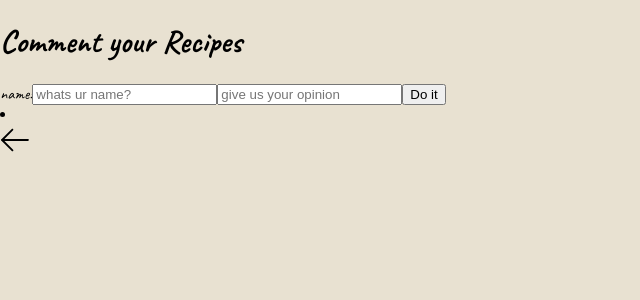
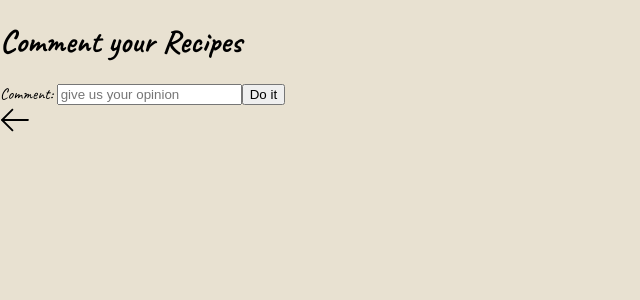
Before and after one commit to HendrikNeuschulz/Capstone-Projekt, a Next.js app: page /comments in a window 1280 px wide. Shown: the top 300 px of the page, without its empty margins (0-640 px from the left). Built offline with nearby package versions, Linux system fonts and the light colour scheme.

Commit message:
add fake userdata and create comments

```diff
--- a/components/ChooseFoodCard.js
+++ b/components/ChooseFoodCard.js
@@ -88,7 +88,7 @@ const RecipeNameContainer = styled.div`
   box-shadow: 2px 3px 8px black;
   height: 60px;
   width: 250px;
-  padding: 15px;
+  padding: auto;
   opacity: 0.8;
   background-color: #e8e1d1;
   color: black;
--- a/components/CommentForm.js
+++ b/components/CommentForm.js
@@ -1,19 +1,19 @@
 import Link from "next/link";
+import User from "../userdata.json";
 
-export default function CommentRecipe({ addComment }) {
+export default function CommentRecipe({ addComment, User, comment }) {
   function handleSubmit(event) {
     event.preventDefault();
     const formData = new FormData(event.target);
-    const { name, comment } = Object.fromEntries(formData);
-    addComment(comment, name);
+    const { comment } = Object.fromEntries(formData);
+    addComment(comment);
     event.target.reset();
   }
 
   return (
     <>
       <form onSubmit={handleSubmit}>
-        <label htmlFor="name">name:</label>
-        <input type="text" name="name" placeholder="whats ur name?"></input>
+        <label htmlFor="name">Comment: </label>
         <input
           type="text"
           name="comment"
@@ -22,7 +22,6 @@ export default function CommentRecipe({ addComment }) {
         <button type="submit" variant="submit">
           Do it
         </button>
-        <li></li>
       </form>
 
       <Link href={"/mealcenter"}>
--- a/pages/_app.js
+++ b/pages/_app.js
@@ -2,6 +2,7 @@ import { useEffect, useState } from "react";
 import GlobalStyles from "../components/GlobalStyles";
 import recipes from "../recipedata.json";
 import { useLocalStorage } from "../helpers/hooks";
+import User from "../userdata.json";
 
 function MyApp({ Component, pageProps }) {
   const [nextRecipe, setNextRecipe] = useState(null);
@@ -11,6 +12,10 @@ function MyApp({ Component, pageProps }) {
   useEffect(() => {
     findRandomRecipe();
   }, []);
+
+  function addComment(comment) {
+    setComment((previousComments) => [...previousComments, comment]);
+  }
 
   function addRecipesToFavourites(recipeId) {
     setFavourites((previousFavourites) => [...previousFavourites, recipeId]);
@@ -47,6 +52,7 @@ function MyApp({ Component, pageProps }) {
         onDeleteRecipes={deleteRecipes}
         comment={comment}
         onSetComment={setComment}
+        onAddComment={addComment}
       />
     </>
   );
--- a/pages/comments.js
+++ b/pages/comments.js
@@ -1,14 +1,34 @@
+import styled from "styled-components";
 import CommentRecipe from "../components/CommentForm";
+import user from "../userdata.json";
 
-export default function Comment({ onSetComment }) {
-  function addComment(name, comment) {
-    const newComment = { name, comment };
-    onSetComment((comment) => [newComment, ...comment]);
+export default function Comment({ onAddComment, comment }) {
+  function addComment(comment) {
+    const oneName = user[0];
+    const newComment = { ...oneName, comment: comment };
+    onAddComment(newComment);
   }
   return (
     <>
       <h1>Comment your Recipes</h1>
       <CommentRecipe addComment={addComment} />
+
+      {comment.map((singleComment) => {
+        return (
+          <Comments>
+            {singleComment.name} <br />
+            {singleComment.comment}
+            {singleComment.commenttwo}
+          </Comments>
+        );
+      })}
     </>
   );
 }
+
+const Comments = styled.p`
+  border: 2px solid black;
+  text-align: center;
+  margin: 20px;
+  padding: auto;
+`;
--- /dev/null
+++ b/userdata.json
@@ -0,0 +1,42 @@
+[
+  {
+    "id": "1",
+    "name": "Hendrik",
+    "image": ""
+  },
+  {
+    "id": "2",
+    "name": "Gustav",
+    "image": "",
+    "comment": "nice recipe, I liked it very much",
+    "commenttwo": "arghhh, that was really disgusting"
+  },
+  {
+    "id": "3",
+    "name": "Hildegard",
+    "image": "",
+    "comment": "What a wild recipe. It tastes incredibly good",
+    "commenttwo": "in itself it was delicious, but next time like more salt"
+  },
+  {
+    "id": "4",
+    "name": "Bernd-Jürgen",
+    "image": "",
+    "comment": "I would like to eat this again",
+    "commenttwo": "do you want to poison me"
+  },
+  {
+    "id": "5",
+    "name": "Carola",
+    "image": "",
+    "comment": "please more of such great food",
+    "commenttwo": "recipe is good, implementation was shitty"
+  },
+  {
+    "id": "6",
+    "name": "Karsten",
+    "image": "",
+    "comment": "tried everything and still lost",
+    "commenttwo": "next time we better order food"
+  }
+]
```
Also changed, not shown: components/FoodCard.js (+13 -14 lines), pages/recipes/[id].js (+19 -1 lines).
